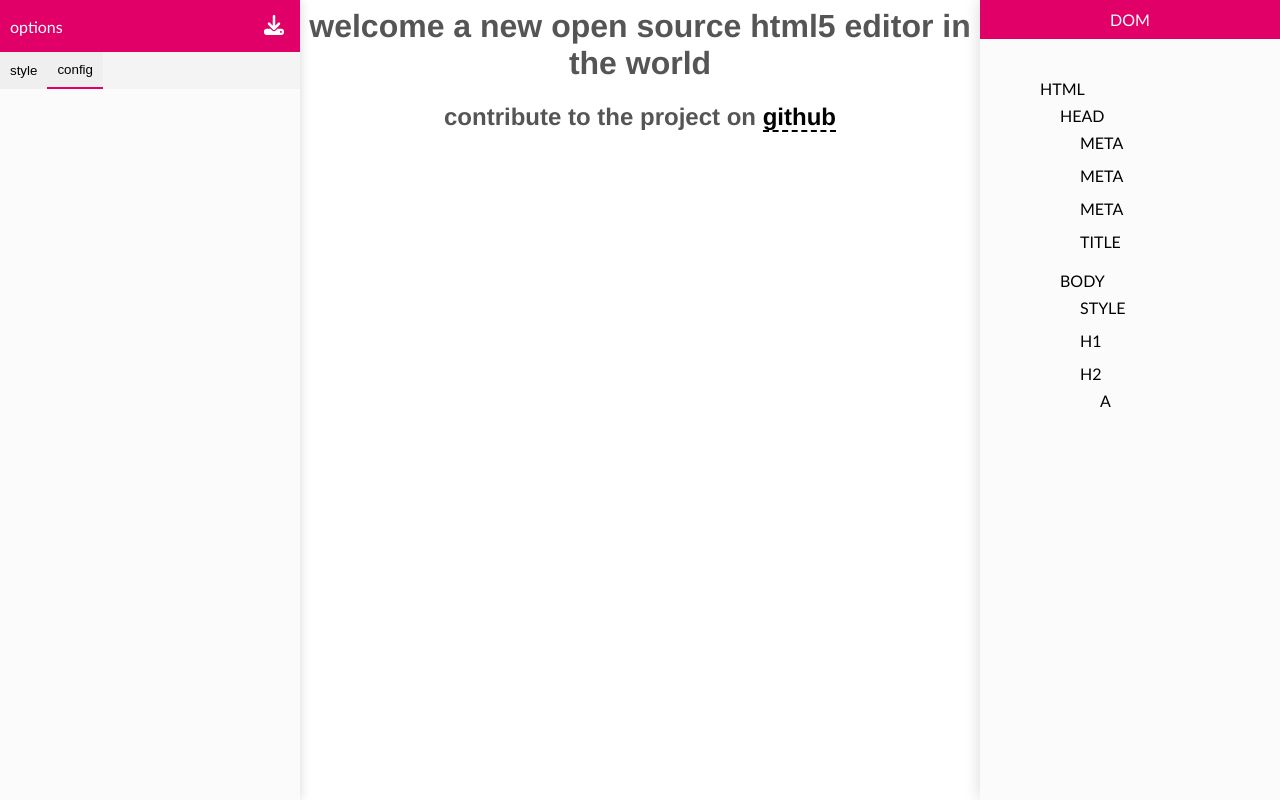
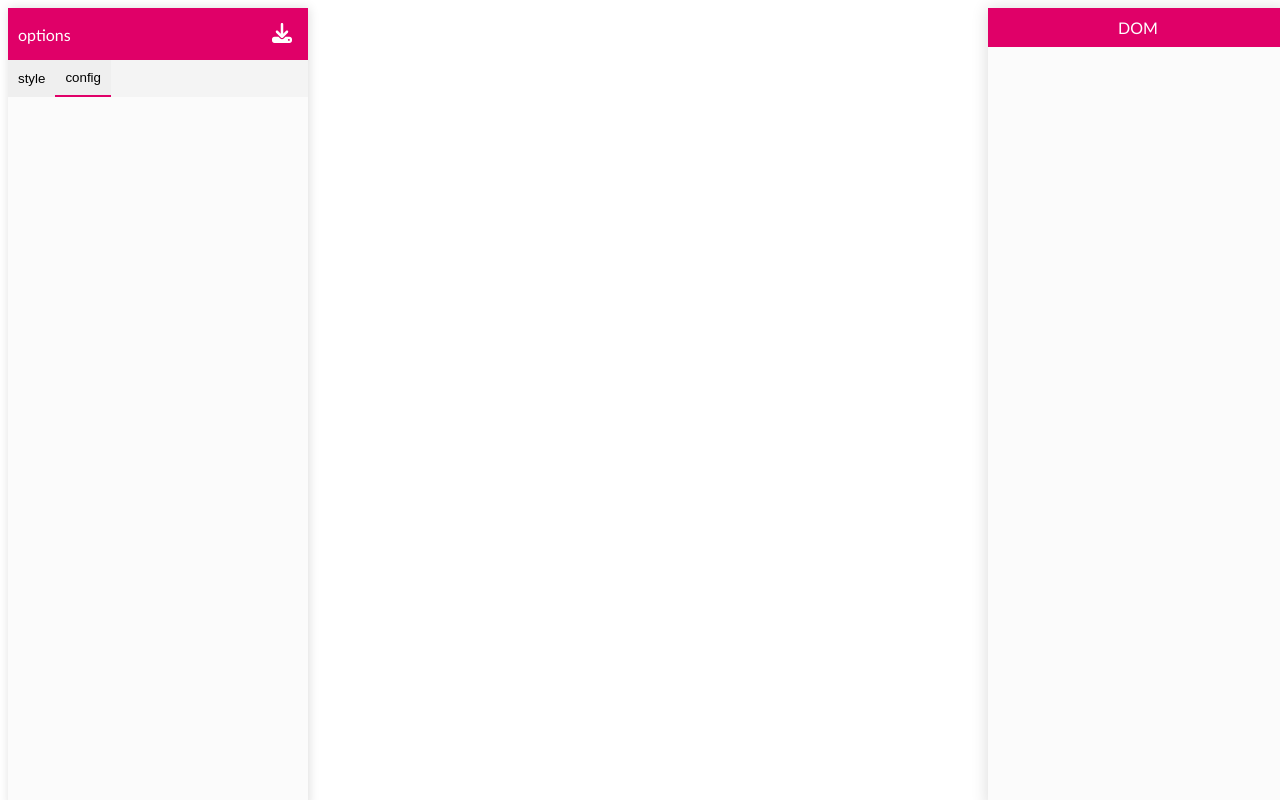
Before and after one commit to yankeebuilder/yankeeweb, a Vue app: page / in a window 1280 px wide. Built offline with nearby package versions, Linux system fonts and the light colour scheme.

Commit message:
alpha version lauching

```diff
--- a/src/views/BuilderView.vue
+++ b/src/views/BuilderView.vue
@@ -47,7 +47,7 @@
 </template>
 
 <script>
-import main from "./builder.js"
+/*import main from "./builder.js"
 
-document.querySelector("body").id="yankee-body"
+document.querySelector("body").id="yankee-body"*/
 </script>
```
